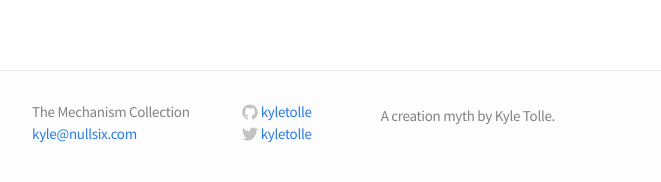
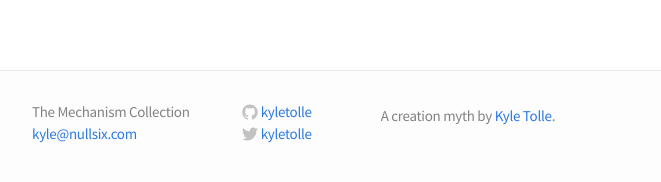
Before and after one commit to kyletolle/the-mechanism-collection, a Jekyll site: the page built from index.md, in a window 1280 px wide and 900 px high, scrolled down 9956 px. Shown: the part 709-891 px from the top of the window, without its empty margins (308-969 px from the left). Built offline with Jekyll 4.4.1, drawn with Linux system fonts in a browser that asks for light colours.

Commit message:
Use a URL in the footer

```diff
--- a/_config.yml
+++ b/_config.yml
@@ -1,9 +1,10 @@
 # Site settings
 title: The Mechanism Collection
 email: kyle@nullsix.com
-description: "A creation myth by Kyle Tolle."
+description: A creation myth by Kyle Tolle.
+footer-url: A creation myth by <a href="http://kyletolle.com">Kyle Tolle</a>.
 baseurl: ""
-url: "http://themechanismcollection.com"
+url: http://themechanismcollection.com
 username: kyletolle
 
 # Build settings
--- a/_includes/footer.html
+++ b/_includes/footer.html
@@ -51,7 +51,7 @@
     </div>
 
     <div class="footer-col-3 column">
-      <p class="text">{{ site.description }}</p>
+      <p class="text">{{ site.footer-url }}</p>
     </div>
 
   </div>
```
